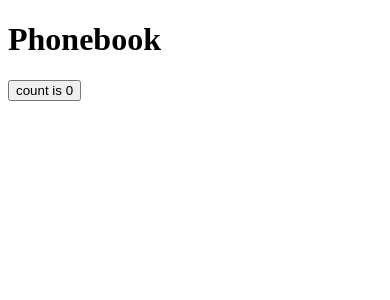
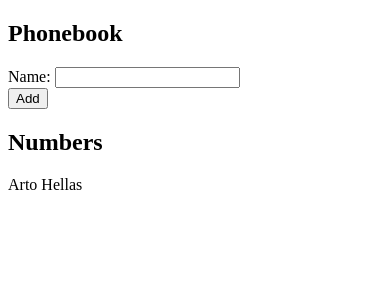
Before and after one commit to ToYzY9/part2, a React (Vite) app in the folder phonebook/: page / in a window 390 px wide. Shown: the top 300 px of the page. Built offline with nearby package versions, Linux system fonts and the light colour scheme.

Commit message:
phonebook, étape 1 - Terminer

```diff
--- a/phonebook/src/App.jsx
+++ b/phonebook/src/App.jsx
@@ -1,16 +1,39 @@
 import { useState } from "react";
 
-function App() {
-    const [count, setCount] = useState(0);
+const App = () => {
+    const [persons, setPersons] = useState([{ name: "Arto Hellas" }]);
+    const [newName, setNewName] = useState("");
+
+    const addName = (evt) => {
+        evt.preventDefault();
+        const newPerson = {
+            name: newName,
+        };
+        setPersons(persons.concat(newPerson));
+        setNewName("");
+    };
 
     return (
-        <>
-            <h1>Phonebook</h1>
-            <button onClick={() => setCount((count) => count + 1)}>
-                count is {count}
-            </button>
-        </>
+        <div>
+            <h2>Phonebook</h2>
+            <form onSubmit={addName}>
+                <div>
+                    Name:{" "}
+                    <input
+                        value={newName}
+                        onChange={(e) => setNewName(e.target.value)}
+                    />
+                </div>
+                <div>
+                    <button type="submit">Add</button>
+                </div>
+            </form>
+            <h2>Numbers</h2>
+            {persons.map((person) => {
+                return <p key={person.name}>{person.name}</p>;
+            })}
+        </div>
     );
-}
+};
 
 export default App;
```
